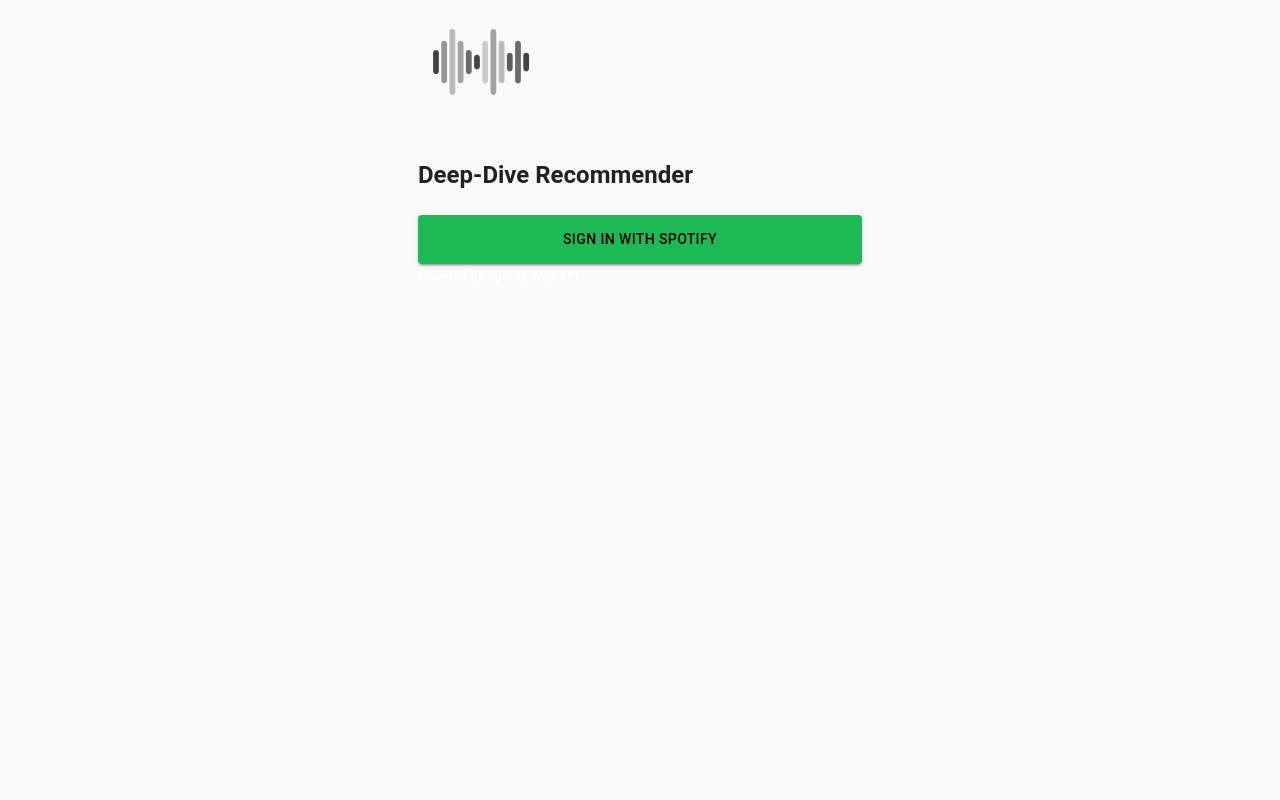
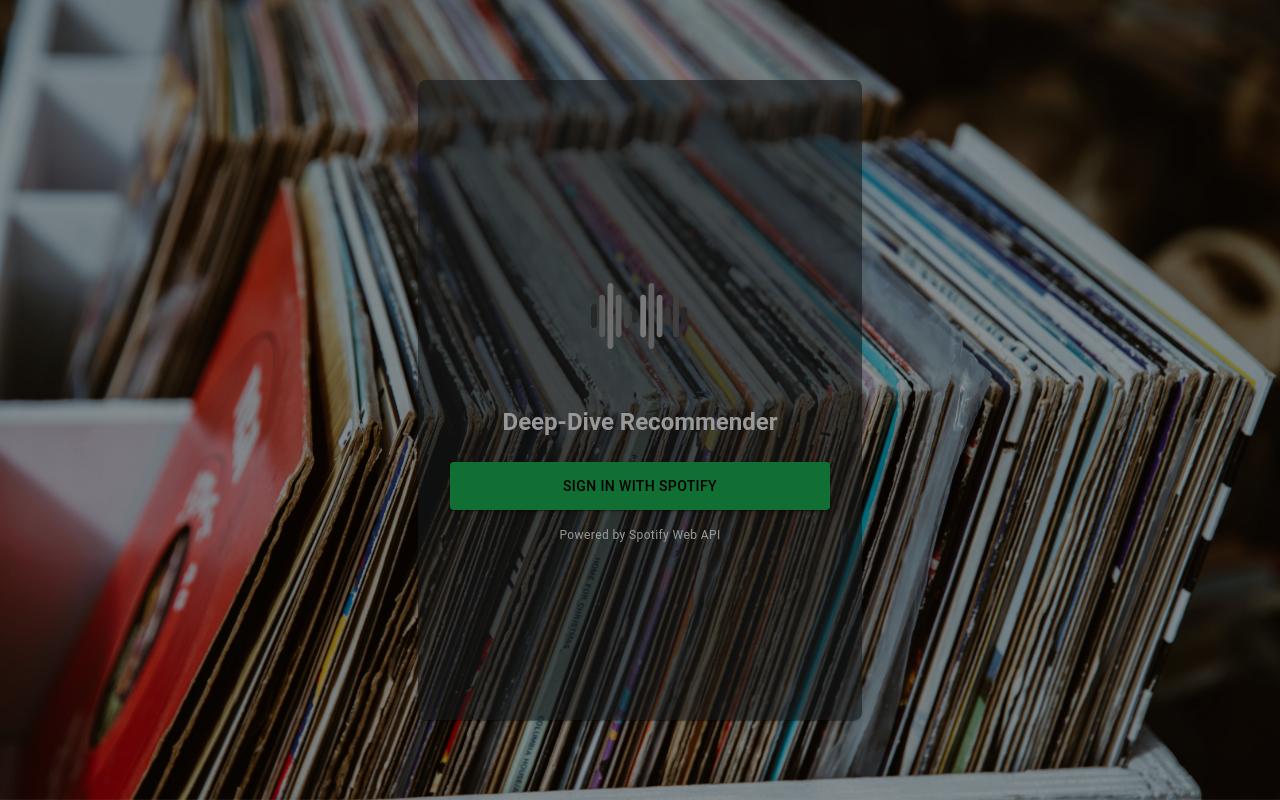
Before and after one commit to Mivezvictory/Deep-Dive-Recommender, a React (Vite) app in the folder client/: page / in a window 1280 px wide. Built offline with nearby package versions, Linux system fonts and the light colour scheme; no server answers.

Commit message:
fixed background image issue by removing second wrap around my styling object. sx={{}} to sx={}

```diff
--- a/client/src/pages/LoginPage.tsx
+++ b/client/src/pages/LoginPage.tsx
@@ -11,19 +11,19 @@
 export function LoginPage() {
   return (
     <ThemeProvider theme={{theme}}>
-      <Box sx={{LOGIN_PAGE_STYLING}}>
+      <Box sx={LOGIN_PAGE_STYLING}>
         <CssBaseline />
 
         {/* Semi-transparent overlay */}
         <Box
-          sx={{SEMI_TRANSPARENT_OVERLAY}}/>
+          sx={SEMI_TRANSPARENT_OVERLAY}/>
 
         {/* Sign-in Card Container */}
         <Container
           component="main"
           maxWidth="xs"
           disableGutters
-          sx={{SINGIN_CARD_STYLING}}
+          sx={SINGIN_CARD_STYLING}
         >
           <Box
             component="img"
```
